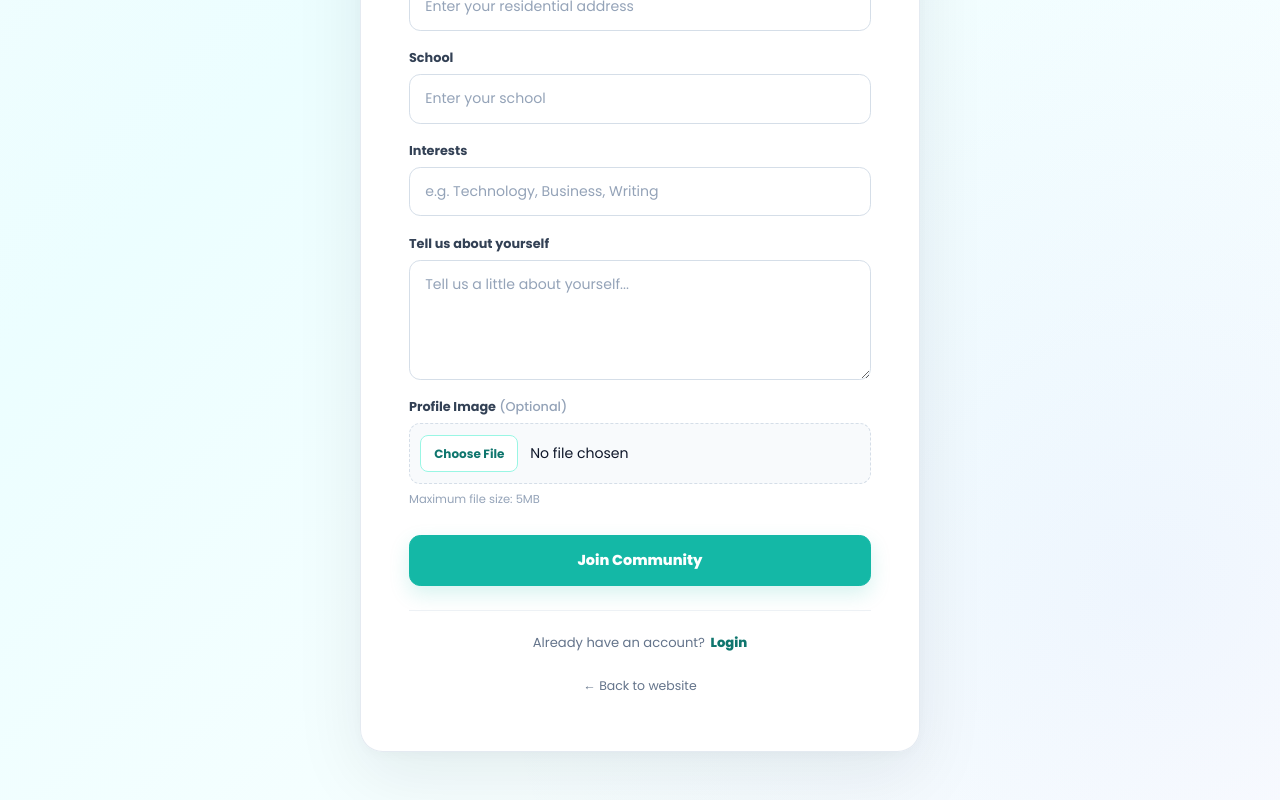
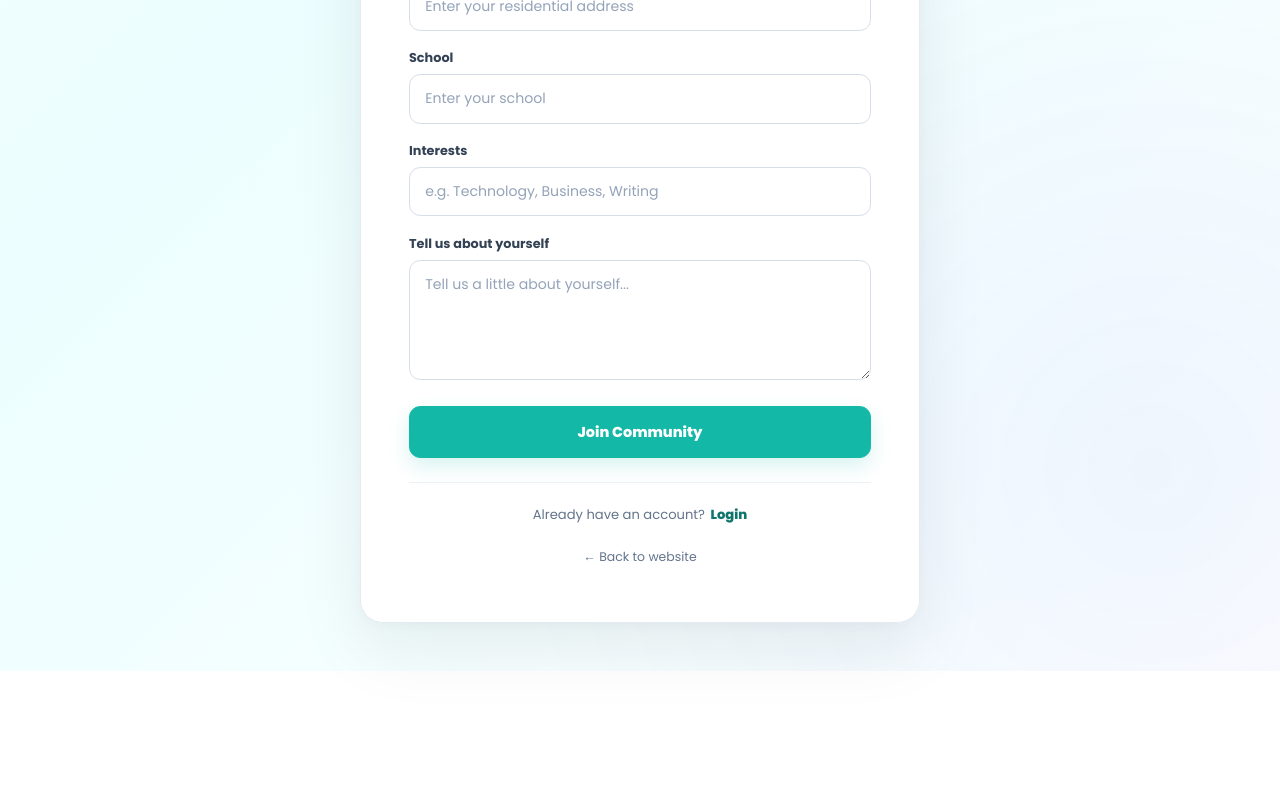
Before and after one commit to gchibueze61-source/Teens-connect-, a React (Vite) app: page /register in a window 1280 px wide. Shown: the part 1351-2151 px from the top of the page. After the commit the page ends 2022 px from the top, so only its background shows below. Built offline with nearby package versions, Linux system fonts and the light colour scheme; no server answers.

Commit message:
Remove profile image upload from member registration

```diff
--- a/src/pages/Register/Register.tsx
+++ b/src/pages/Register/Register.tsx
@@ -69,10 +69,6 @@ const Register: React.FC = () => {
     bio: "",
 
   });
-
-  const [profileImage, setProfileImage] =
-
-    useState<File | null>(null);
 
   const [loading, setLoading] = useState(false);
 
@@ -550,26 +546,6 @@ const Register: React.FC = () => {
 
       }
 
-      if (profileImage) {
-
-        if (
-
-          profileImage.size >
-
-          5 * 1024 * 1024
-
-        ) {
-
-          throw new Error(
-
-            "Profile image must be 5MB or smaller."
-
-          );
-
-        }
-
-      }
-
       /*
 
        * CHECK FOR ADMIN-PRECREATED PROFILE
@@ -640,101 +616,11 @@ const Register: React.FC = () => {
 
         authData.user.id;
 
-      /*
-
-       * PROFILE IMAGE
-
-       */
-
-      let profileImageUrl =
+      const profileImageUrl =
 
         existingProfile?.profile_image_url ||
 
         null;
-
-      if (profileImage) {
-
-        const fileExt =
-
-          profileImage.name
-
-            .split(".")
-
-            .pop()
-
-            ?.toLowerCase() || "jpg";
-
-        const fileName =
-
-          `${authUserId}-${Date.now()}.${fileExt}`;
-
-        const {
-
-          error: uploadError,
-
-        } =
-
-          await supabase.storage
-
-            .from("profile-images")
-
-            .upload(
-
-              fileName,
-
-              profileImage,
-
-              {
-
-                upsert: true,
-
-                contentType:
-
-                  profileImage.type,
-
-              }
-
-            );
-
-        if (uploadError) {
-
-          console.error(
-
-            "IMAGE UPLOAD ERROR:",
-
-            uploadError
-
-          );
-
-          throw new Error(
-
-            "Your account was created, but your profile image could not be uploaded."
-
-          );
-
-        }
-
-        const {
-
-          data: imageData,
-
-        } =
-
-          supabase.storage
-
-            .from("profile-images")
-
-            .getPublicUrl(
-
-              fileName
-
-            );
-
-        profileImageUrl =
-
-          imageData.publicUrl;
-
-      }
 
       /*
 
@@ -1658,46 +1544,6 @@ const Register: React.FC = () => {
 
             </div>
 
-            <div className="register-field">
-
-              <label htmlFor="profileImage">
-
-                Profile Image
-
-                <span> (Optional)</span>
-
-              </label>
-
-              <input
-
-                id="profileImage"
-
-                type="file"
-
-                accept="image/*"
-
-                onChange={(e) =>
-
-                  setProfileImage(
-
-                    e.target.files?.[0] ||
-
-                      null
-
-                  )
-
-                }
-
-              />
-
-              <small>
-
-                Maximum file size: 5MB
-
-              </small>
-
-            </div>
-
             {message && (
 
               <div
```
